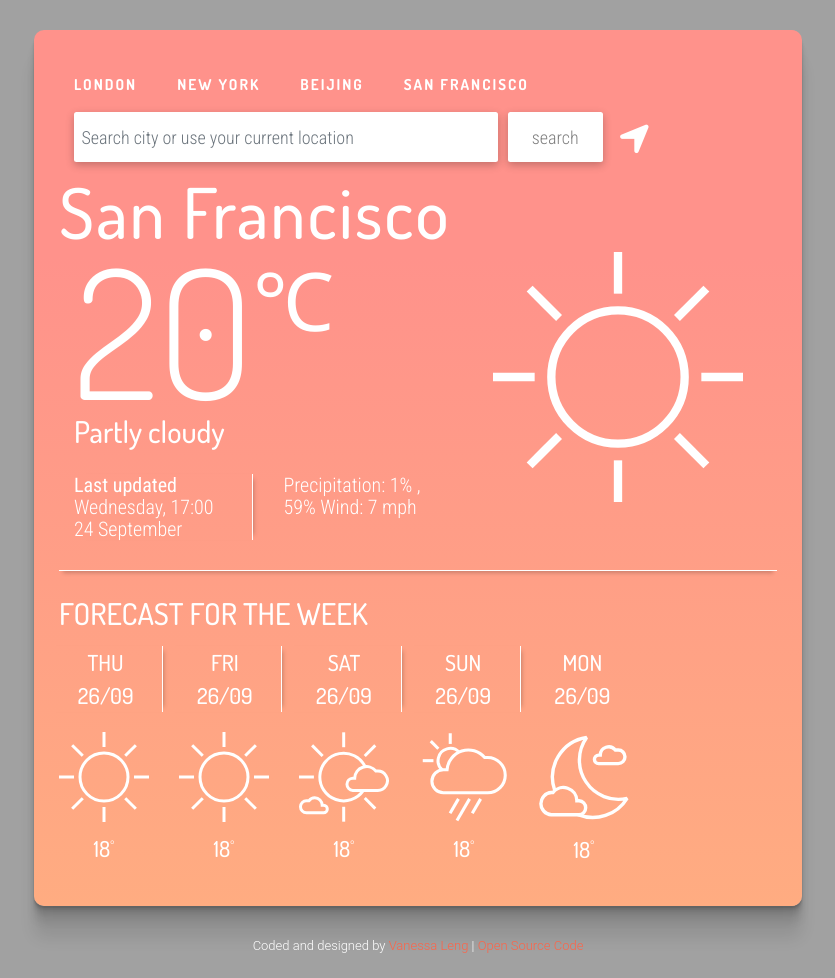
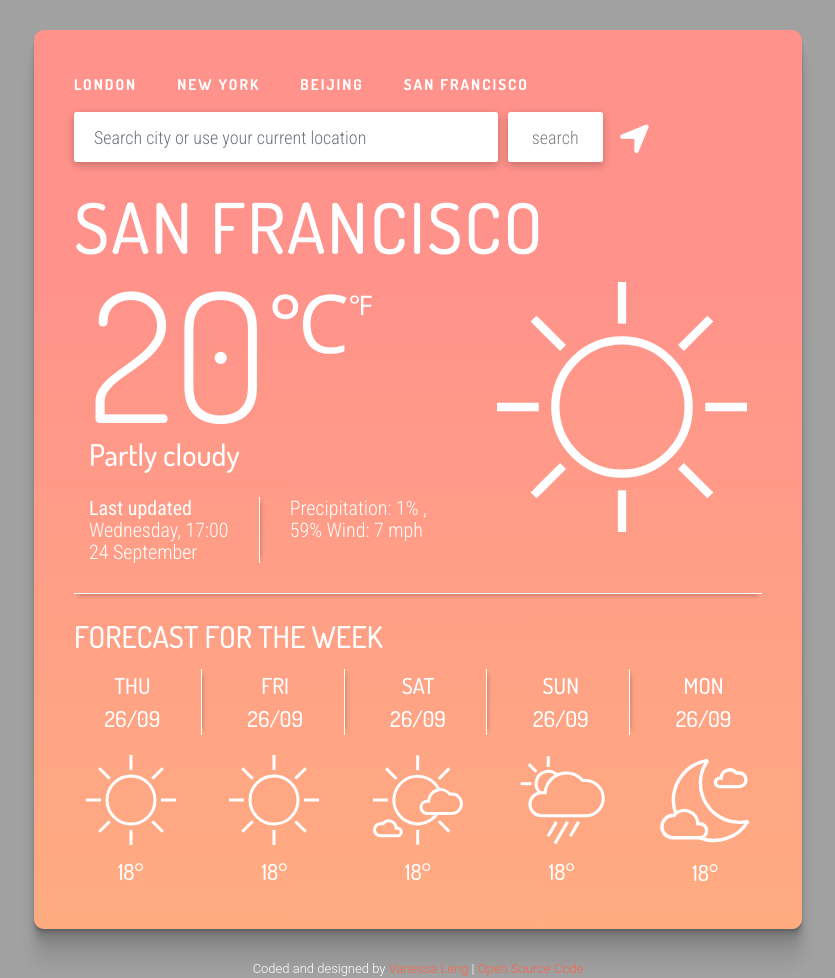
Before and after one commit to vleng-gangkangkung/Vanilla-Weather-App, a plain HTML site: page index.html in a window 1280 px wide. Shown: the whole page, without its empty margins (222-1057 px from the left). Before the commit the page ends 955 px from the top, so only its background shows below. Drawn offline with nearby package versions, Linux system fonts and the light colour scheme.

Commit message:
Fixed forecast, added Fahrenheit

```diff
--- a/index.html
+++ b/index.html
@@ -28,10 +28,10 @@
         <div class="row">
           <div class="col-md-10">
              <div class="row">
-           <span class="cities"><a href="#" target="_self" id="london">LONDON</a></span>
-            <span class="cities"><a href="#" target="_self"id="new-york">NEW YORK</a></span>
-            <span class="cities"><a href="#" target="_self" id="beijing">BEIJING</a></span>
-            <span class="cities"><a href="#" target="_self" id="san-francisco">SAN FRANCISCO</a></span>
+           <span class="cities"><a href="#" target="_self" id="london">London</a></span>
+            <span class="cities"><a href="#" target="_self"id="new-york">New York</a></span>
+            <span class="cities"><a href="#" target="_self" id="beijing">Beijing</a></span>
+            <span class="cities"><a href="#" target="_self" id="san-francisco">San Francisco</a></span>
            </div></div></div>
           </div>
 
@@ -45,7 +45,7 @@
                   <input
                     type="text"
                     class="form-control form-control-md searchCopy"
-                    placeholder="Search city or use your current location"
+                    placeholder="Search city or use your current location" style="padding-left: 20px;"
                   />
                 </div></div>
                   <div class="col-md-2">
@@ -64,7 +64,7 @@
         </div>
 
         <div class="row">
-          <div class="cityName">San Francisco</h1>
+          <div class="cityName">San Francisco</div>
         </div>
 
         <! --- Middle Content section -- >
@@ -74,11 +74,11 @@
             <div class="col-md-7">
               <div class="row">
                 <div class="col-md-12">
-                  <div class="temp">20<span class="celcius">&#8451;</span></div>
+                  <div class="temp">20<span class="celcius">&#8451;</span><span class="farenheit">&#8457;</span></div>
                 </div></div>
               <div class="row">
                 <div class="col-md-12">
-                  <div class="weatherHeading">Partly cloudy</div>
+                  <div class="weatherHeading">partly cloudy</div>
                 </div>
               </div>
 
@@ -118,24 +118,24 @@
 <! --- Day & Date --- >
   <div class="row">
           <div class="col forecast-dayDate border-dates">
-            <div class="day">THU</div>
-            <div class="date">26/09</div>
+            <div>THU</div>
+            <div>26/09</div>
           </div>
           <div class="col forecast-dayDate border-dates">
-            <div class="day">FRI</div>
-            <div class="date">26/09</div>
+            <div>FRI</div>
+            <div>26/09</div>
           </div>
           <div class="col forecast-dayDate border-dates">
-            <div class="day">SAT</div>
-            <div class="date">26/09</div>
+            <div>SAT</div>
+            <div>26/09</div>
           </div>
           <div class="col forecast-dayDate border-dates">
-            <div class="day">SUN</div>
-            <div class="date">26/09</div>
+            <div>SUN</div>
+            <div>26/09</div>
           </div>
           <div class="col forecast-dayDate">
-            <div class="day">MON</div>
-            <div class="date">26/09</div>
+            <div>MON</div>
+            <div>26/09</div>
           </div>
         </div>
 
@@ -149,7 +149,7 @@
               width="90px"
               class="weather-icons"
             />
-            <div class="forecast-temperature">18<span class="celcius">&#176;</div>
+            <div class="forecast-temperature">18°</div>
           </div>
           <div class="col day2">
             <img
@@ -157,7 +157,7 @@
               alt="icon"
               width="90px"
               class="weather-icons"
-            /> <div class="forecast-temperature">18<span class="celcius">&#176;</div>
+            /> <div class="forecast-temperature">18<span class="sm-celcius">&#176;</div>
           </div>
           <div class="col day3">
             <img
@@ -165,7 +165,7 @@
               alt="icon"
               width="90px"
               class="weather-icons"
-            /> <div class="forecast-temperature">18<span class="celcius">&#176;</div>
+            /> <div class="forecast-temperature">18<span class="sm-celcius">&#176;</div>
           </div>
           <div class="col day4">
             <img
@@ -173,7 +173,7 @@
               alt="icon"
               width="90px"
               class="weather-icons"
-            /> <div class="forecast-temperature">18<span class="celcius">&#176;</div>
+            /> <div class="forecast-temperature">18<span class="sm-celcius">&#176;</div>
           </div>
           <div class="col day5">
             <img
@@ -181,7 +181,7 @@
               alt="icon"
               width="90px"
               class="weather-icons"
-            /> <div class="forecast-temperature">18<span class="celcius">&#176;</div>
+            /> <div class="forecast-temperature">18<span class="sm-celcius">&#176;</div>
           </div>
         </div>
   </div>
--- a/src/styles.css
+++ b/src/styles.css
@@ -4,6 +4,18 @@ html {
 body {
   color: white;
   background: rgb(161, 161, 161);
+}
+
+.panel {
+  max-width: 768px;
+  max-height: 950px;
+  border-radius: 10px;
+  padding: 40px;
+  margin: 30px auto;
+  box-shadow: rgba(0, 0, 0, 0.09) 0px 2px 1px, rgba(0, 0, 0, 0.09) 0px 4px 2px,
+    rgba(0, 0, 0, 0.09) 0px 8px 4px, rgba(0, 0, 0, 0.09) 0px 16px 8px,
+    rgba(0, 0, 0, 0.09) 0px 32px 16px;
+  background: linear-gradient(360deg, #ffac81 0%, #ff928b 74%);
 }
 
 small {
@@ -17,10 +29,7 @@ small {
 small a {
   color: tomato;
 }
-#temperature-icon-description {
-  padding-bottom: 30px;
-  margin-bottom: 20px;
-}
+
 .popular-cities,
 .popular-cities a {
   font-family: "Dosis", sans-serif;
@@ -85,25 +94,20 @@ small a {
   font-size: 7rem;
   letter-spacing: 2px;
   line-height: 80px;
+  margin: 15px;
+  text-transform: uppercase;
 }
 
 .cities {
   font-family: "Dosis", sans-serif;
   color: white;
   font-size: 1.8rem;
-  text-transform: capitalize;
+  text-transform: uppercase;
 }
 
-.panel {
-  max-width: 768px;
-  max-height: 950px;
-  border-radius: 10px;
-  padding: 40px;
-  margin: 30px auto;
-  box-shadow: rgba(0, 0, 0, 0.09) 0px 2px 1px, rgba(0, 0, 0, 0.09) 0px 4px 2px,
-    rgba(0, 0, 0, 0.09) 0px 8px 4px, rgba(0, 0, 0, 0.09) 0px 16px 8px,
-    rgba(0, 0, 0, 0.09) 0px 32px 16px;
-  background: linear-gradient(360deg, #ffac81 0%, #ff928b 74%);
+#temperature-icon-description {
+  padding-bottom: 30px;
+  margin-bottom: 20px;
 }
 
 .line-shadow {
@@ -120,15 +124,20 @@ small a {
 }
 .celcius {
   position: relative;
-  top: -0.1em;
-  vertical-align: super;
   font-size: 45%;
-  line-height: normal;
-  text-decoration: none;
-  color: white;
+  line-height: 10px;
+  top: -70px;
+}
+
+.farenheit {
+  position: relative;
+  font-size: 15%;
+  line-height: 10px;
+  top: -108px;
 }
 .icon {
   max-width: 250px;
+  float: right;
 }
 
 .border-dates {
```
